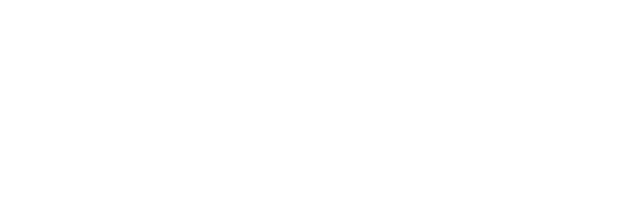
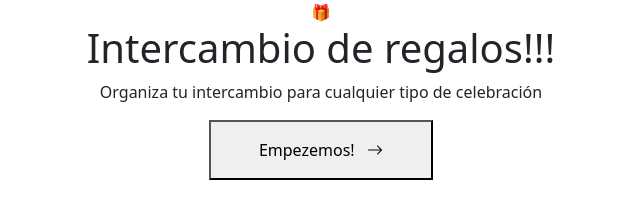
Before and after one commit to AzaelFajardo/Mini-Proyecto-1-Organizador-de-intercambios-, a plain HTML site: page index.html in a window 1280 px wide. Shown: the whole page, without its empty margins (319-959 px from the left). Drawn offline with nearby package versions, Linux system fonts and the light colour scheme.

Commit message:
(index), creado el header y agregado un boton que da inicio

```diff
--- a/index.html
+++ b/index.html
@@ -13,5 +13,17 @@
     <!-- Canvas para poner conffeti -->
     <canvas id="confetti-canvas" class="confetti-rain" style="display:none"></canvas>
 
+    <div id="page-splash" class="page">
+        <div class="splash-content text-center px-3">
+            <div class="logo-ring mx-auto">🎁</div>
+            <h1 class="app-tittle">Intercambio de regalos!!!</h1>
+            <p class="app-subtitle">Organiza tu intercambio para cualquier tipo de celebración</p>
+            <button class="btn-gold btn-lg px-5 py-3" onclick="goTo('page-step1')">
+                Empezemos! &nbsp; <i class="bi bi-arrow-right"></i>
+            </button>
+        </div>
+
+
+    </div>
 </body>
 </html>
```
